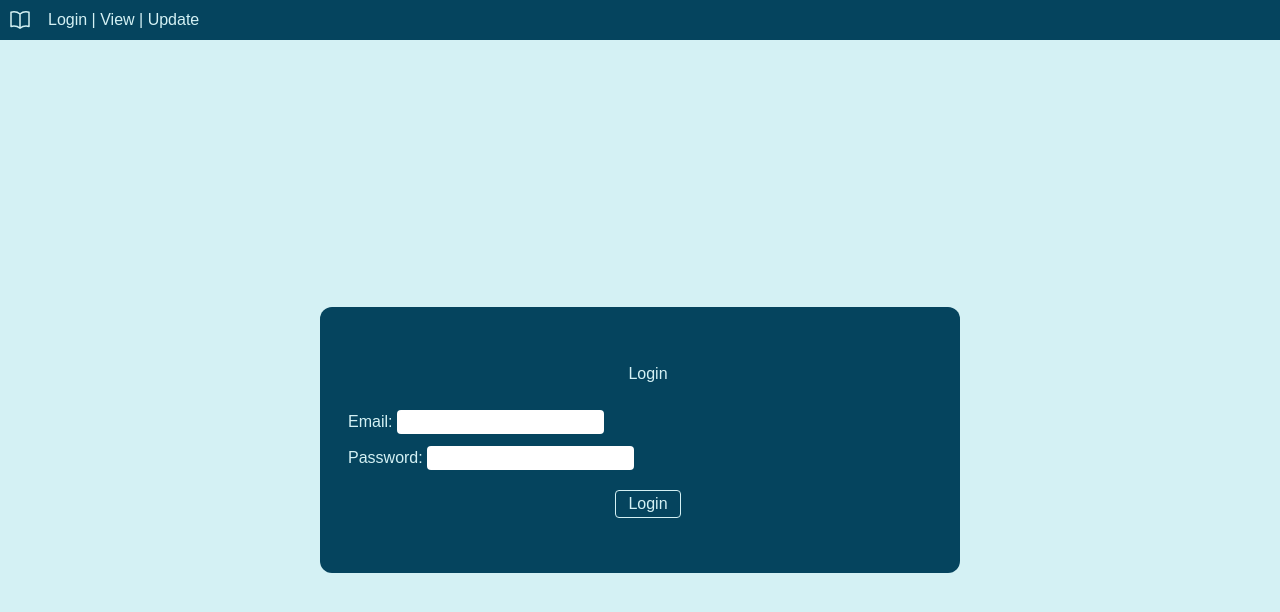
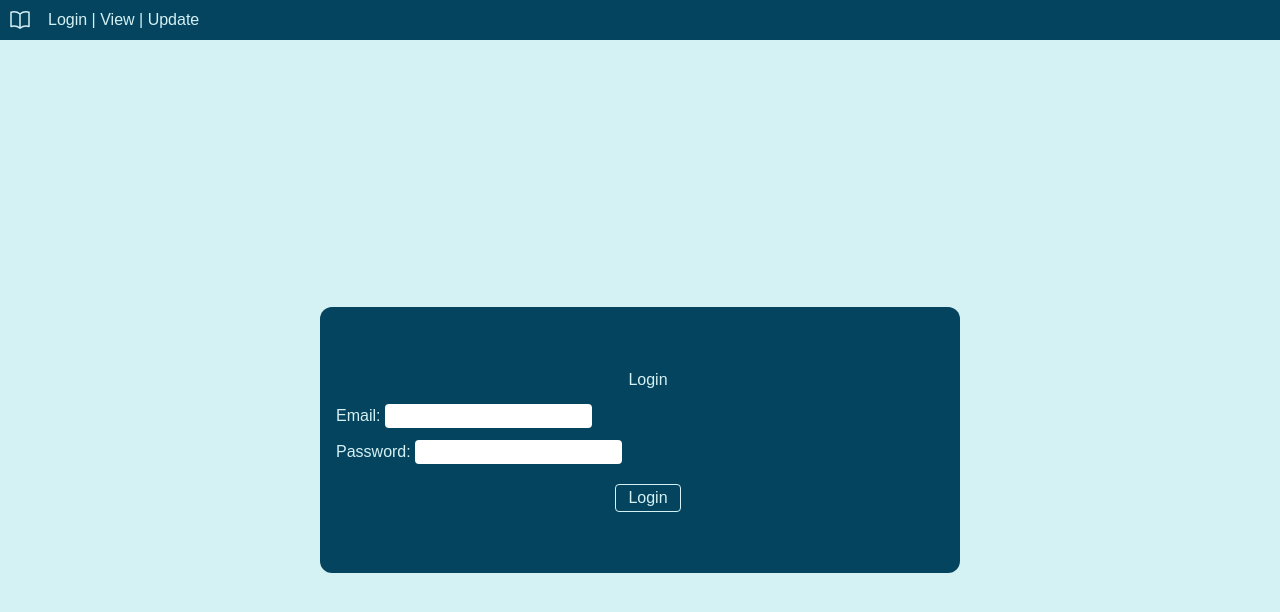
Before and after one commit to jmychalm13/student-portal, a React (Vite) app: page /login in a window 1280 px wide. Shown: the top 612 px of the page. Built offline with nearby package versions, Linux system fonts and the light colour scheme.

Commit message:
fixed login container

```diff
--- a/src/Login.jsx
+++ b/src/Login.jsx
@@ -39,10 +39,10 @@ export function Login() {
             ))}
           </ul>
           <form onSubmit={handleSubmit}>
-            <div className="p-3">
+            <div className="pr-3 pb-3">
               Email: <input name="email" type="email" className="rounded" />
             </div>
-            <div className="pb-3 pl-3 pr-3">
+            <div className="pb-3 pr-3">
               Password: <input name="password" type="password" className="rounded" />
             </div>
             <div className="flex flex-col items-center">
```
